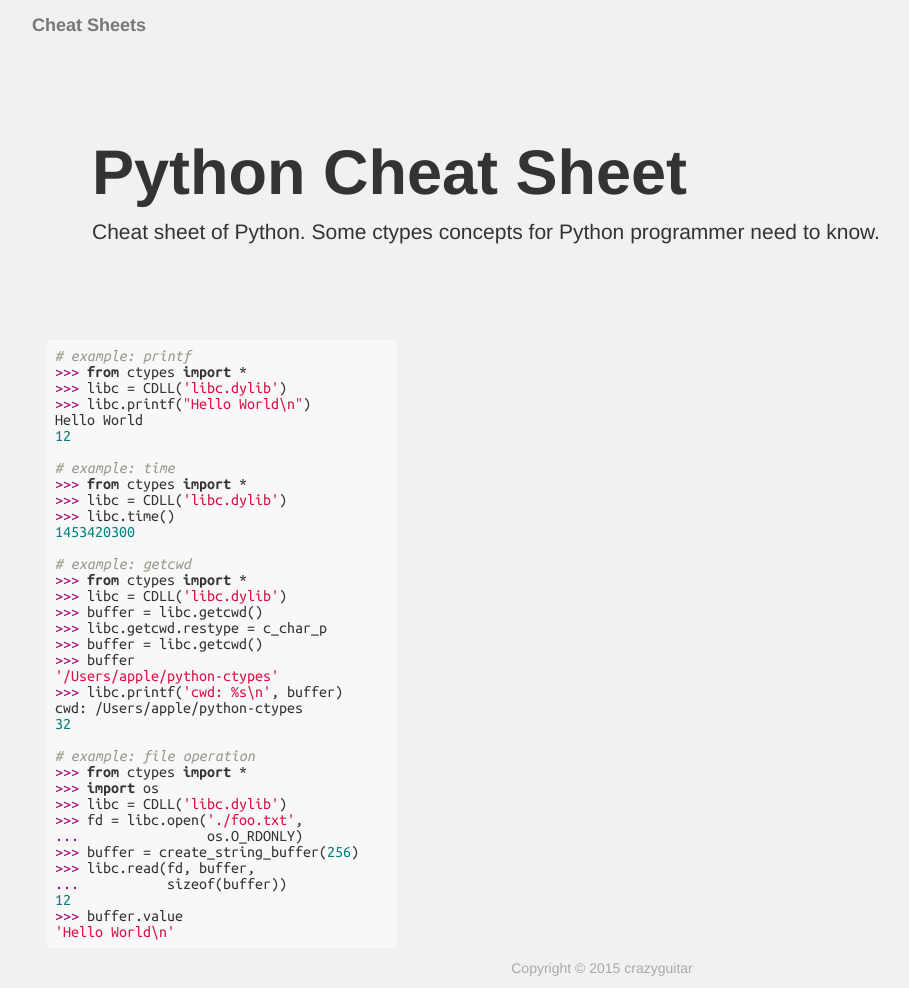
After one commit to crazyguitar/cheatsheet, a Flask app: page /python-ctypes in a window 1280 px wide. The commit adds this page. Shown: the whole page, without its empty margins (38-947 px from the left). Run offline with Flask 2, Linux system fonts and the light colour scheme; some libraries are stand-ins or nearby versions.

Commit message:
Add some basic ctypes example

```diff
--- a/server/templates/cheatsheet/git-cs.html
+++ b/server/templates/cheatsheet/git-cs.html
@@ -130,7 +130,7 @@ devBranch.merge(master, {
   dotColor: "white",
   dotSize: 10,
   detailId: 'detail-merge',
-  dotStrokeWidth: 10,
+  dotStrokeWidth: 10
 });
 
 </script>
--- /dev/null
+++ b/server/templates/cheatsheet/python-ctypes.html
@@ -0,0 +1,57 @@
+{% extends "layout.html" %}
+
+{% block jumbotron %}
+<div class="jumbotron">
+   <h1>Python Cheat Sheet</h1>
+   <p>Cheat sheet of Python. Some ctypes concepts for Python programmer need to know.</p>
+</div>
+{% endblock %}
+
+{% block body %}
+<div class="row col-md-4 col-xs-12">
+<pre class="code python">
+# example: printf
+&gt;&gt;&gt; from ctypes import *
+&gt;&gt;&gt; libc = CDLL('libc.dylib')
+&gt;&gt;&gt; libc.printf("Hello World\n")
+Hello World
+12
+
+# example: time
+&gt;&gt;&gt; from ctypes import *
+&gt;&gt;&gt; libc = CDLL('libc.dylib')
+&gt;&gt;&gt; libc.time()
+1453420300
+
+# example: getcwd
+&gt;&gt;&gt; from ctypes import *
+&gt;&gt;&gt; libc = CDLL('libc.dylib')
+&gt;&gt;&gt; buffer = libc.getcwd()
+&gt;&gt;&gt; libc.getcwd.restype = c_char_p
+&gt;&gt;&gt; buffer = libc.getcwd()
+&gt;&gt;&gt; buffer
+'/Users/apple/python-ctypes'
+&gt;&gt;&gt; libc.printf('cwd: %s\n', buffer)
+cwd: /Users/apple/python-ctypes
+32
+
+# example: file operation
+&gt;&gt;&gt; from ctypes import *
+&gt;&gt;&gt; import os
+&gt;&gt;&gt; libc = CDLL('libc.dylib')
+&gt;&gt;&gt; fd = libc.open('./foo.txt',
+...                os.O_RDONLY)
+&gt;&gt;&gt; buffer = create_string_buffer(256)
+&gt;&gt;&gt; libc.read(fd, buffer,
+...           sizeof(buffer))
+12
+&gt;&gt;&gt; buffer.value
+'Hello World\n'
+</pre>
+
+</div>
+{% endblock %}
+
+{% block script %}
+{{ super() }}
+{% endblock %}
```
Also changed, not shown: server/templates/index.html (+8 -0 lines).
